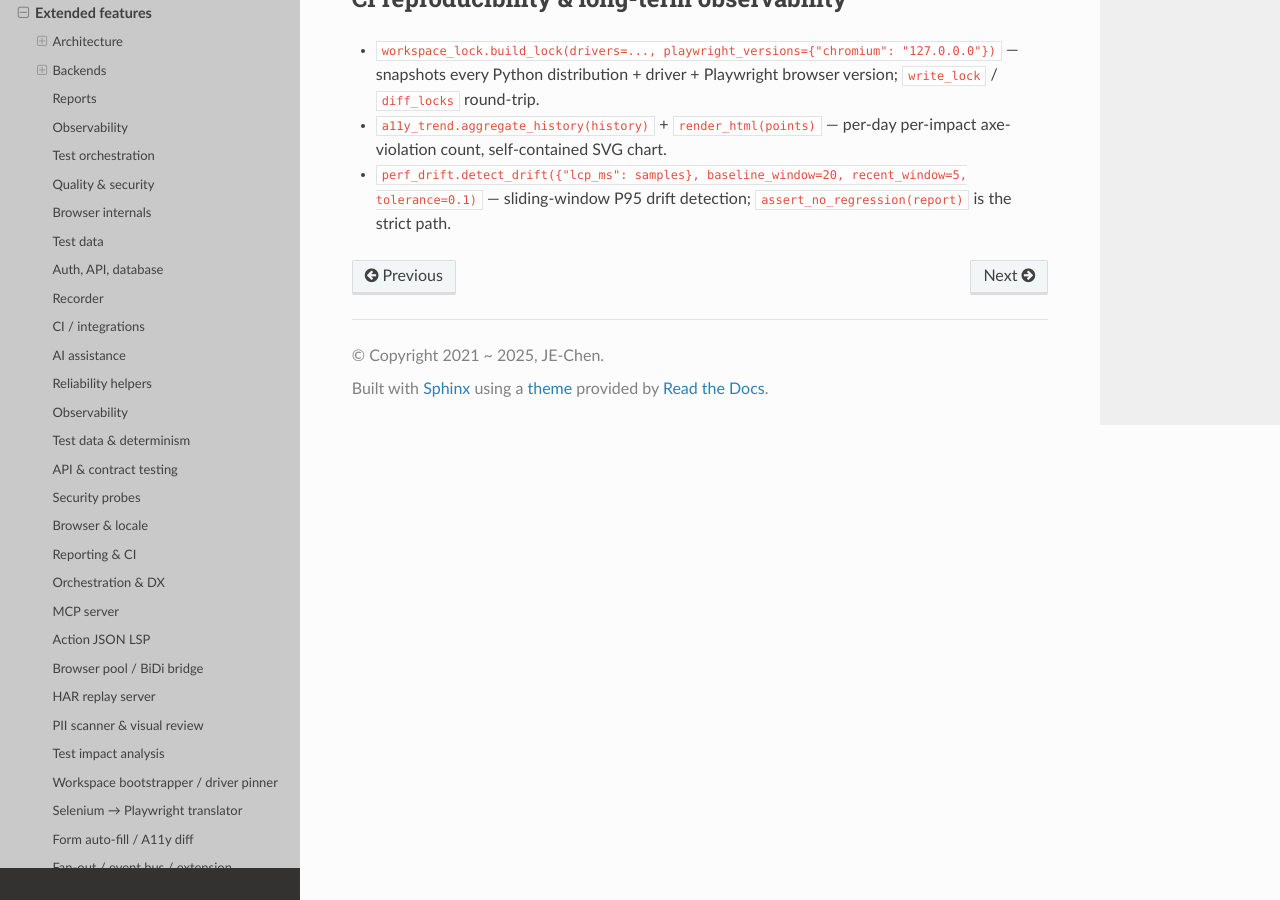
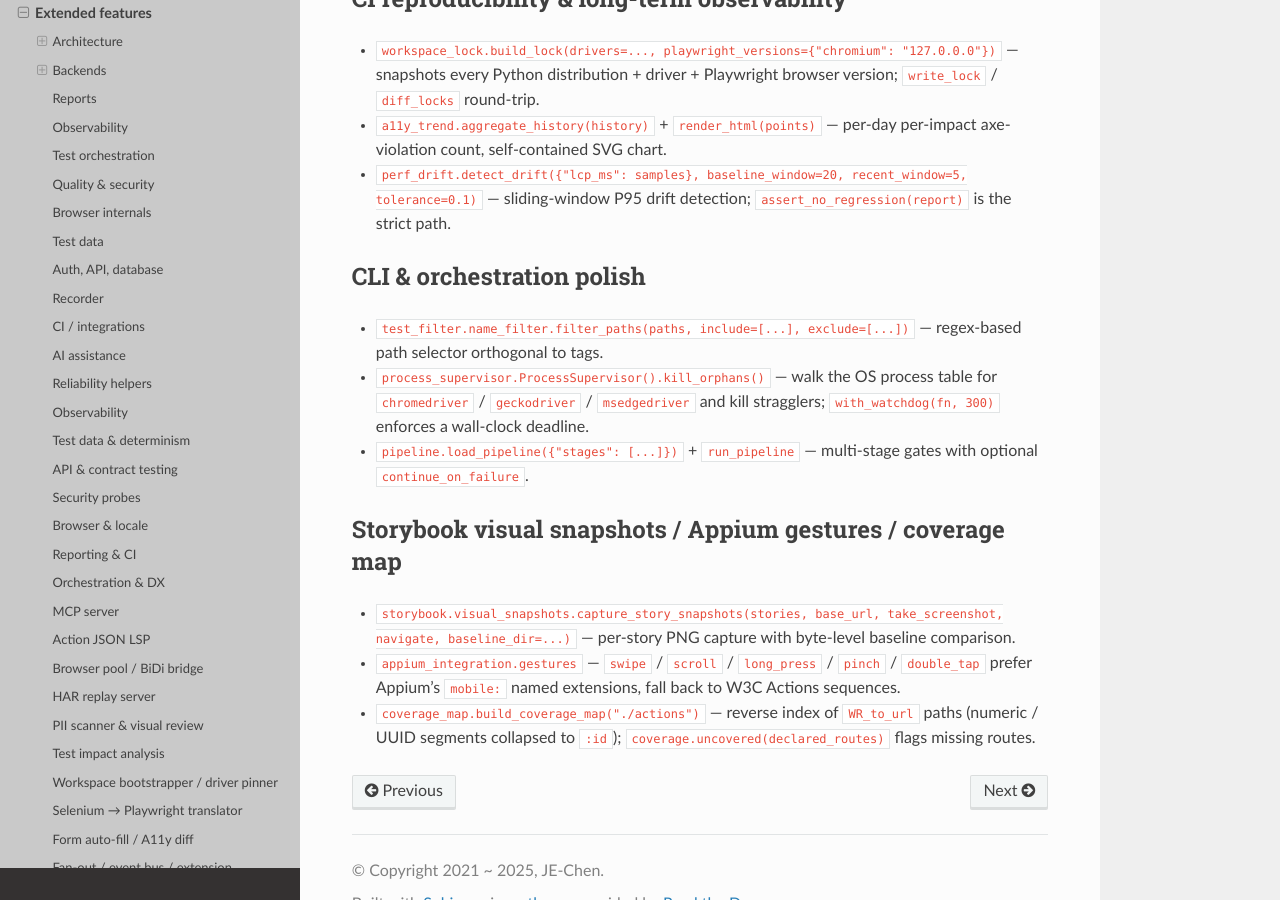
Before and after one commit to Integration-Automation/WebRunner, a Sphinx documentation site: the page built from docs/source/Eng/doc/extended_features/extended_features_doc.rst, in a window 1280 px wide and 900 px high, scrolled down 10826 px. Built offline with Sphinx 7.4.7 and the Read the Docs theme 3.1.0, drawn with Linux system fonts in a browser that asks for light colours.

Commit message:
Document polish wave (regex selector / supervisor / pipeline / storybook snapshots / appium gestures / coverage map)

```diff
--- a/docs/source/Eng/doc/extended_features/extended_features_doc.rst
+++ b/docs/source/Eng/doc/extended_features/extended_features_doc.rst
@@ -568,3 +568,28 @@ CI reproducibility & long-term observability
 * ``perf_drift.detect_drift({"lcp_ms": samples}, baseline_window=20,
   recent_window=5, tolerance=0.1)`` — sliding-window P95 drift
   detection; ``assert_no_regression(report)`` is the strict path.
+
+CLI & orchestration polish
+==========================
+
+* ``test_filter.name_filter.filter_paths(paths, include=[...],
+  exclude=[...])`` — regex-based path selector orthogonal to tags.
+* ``process_supervisor.ProcessSupervisor().kill_orphans()`` — walk the
+  OS process table for ``chromedriver`` / ``geckodriver`` /
+  ``msedgedriver`` and kill stragglers; ``with_watchdog(fn, 300)``
+  enforces a wall-clock deadline.
+* ``pipeline.load_pipeline({"stages": [...]})`` + ``run_pipeline`` —
+  multi-stage gates with optional ``continue_on_failure``.
+
+Storybook visual snapshots / Appium gestures / coverage map
+===========================================================
+
+* ``storybook.visual_snapshots.capture_story_snapshots(stories,
+  base_url, take_screenshot, navigate, baseline_dir=...)`` — per-story
+  PNG capture with byte-level baseline comparison.
+* ``appium_integration.gestures`` — ``swipe`` / ``scroll`` /
+  ``long_press`` / ``pinch`` / ``double_tap`` prefer Appium's
+  ``mobile:`` named extensions, fall back to W3C Actions sequences.
+* ``coverage_map.build_coverage_map("./actions")`` — reverse index of
+  ``WR_to_url`` paths (numeric / UUID segments collapsed to ``:id``);
+  ``coverage.uncovered(declared_routes)`` flags missing routes.
```
Also changed, not shown: README.md (+14 -0 lines), docs/source/Zh/doc/extended_features/extended_features_doc.rst (+22 -0 lines).
